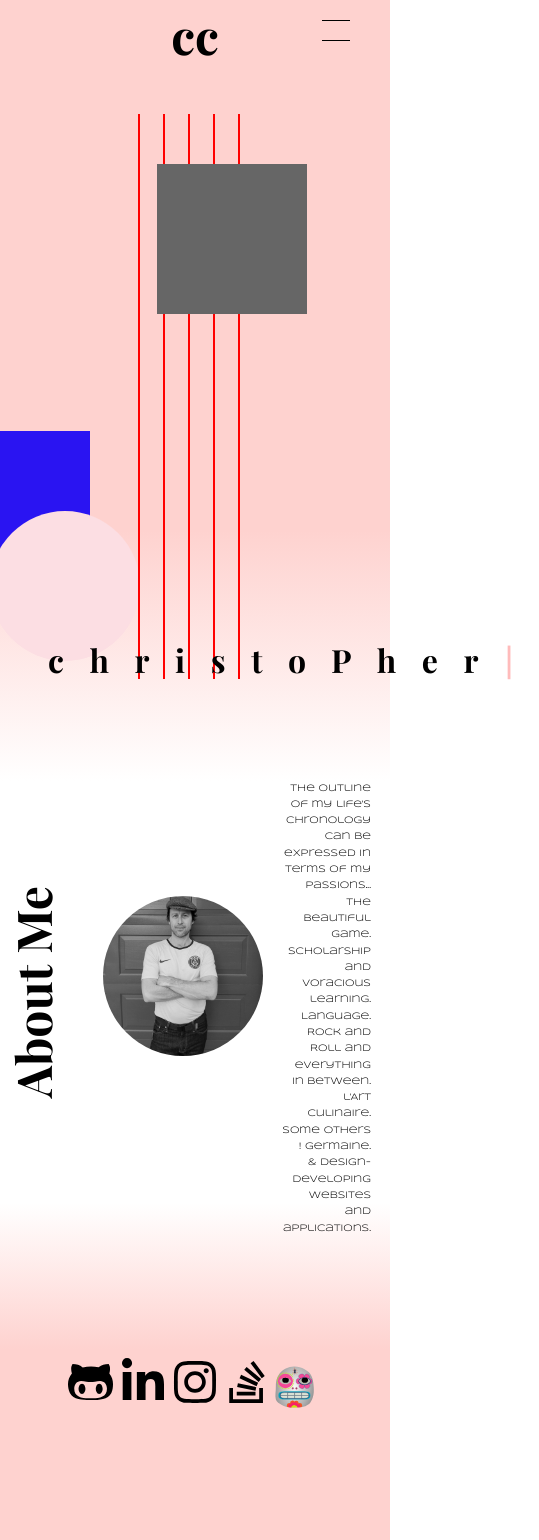
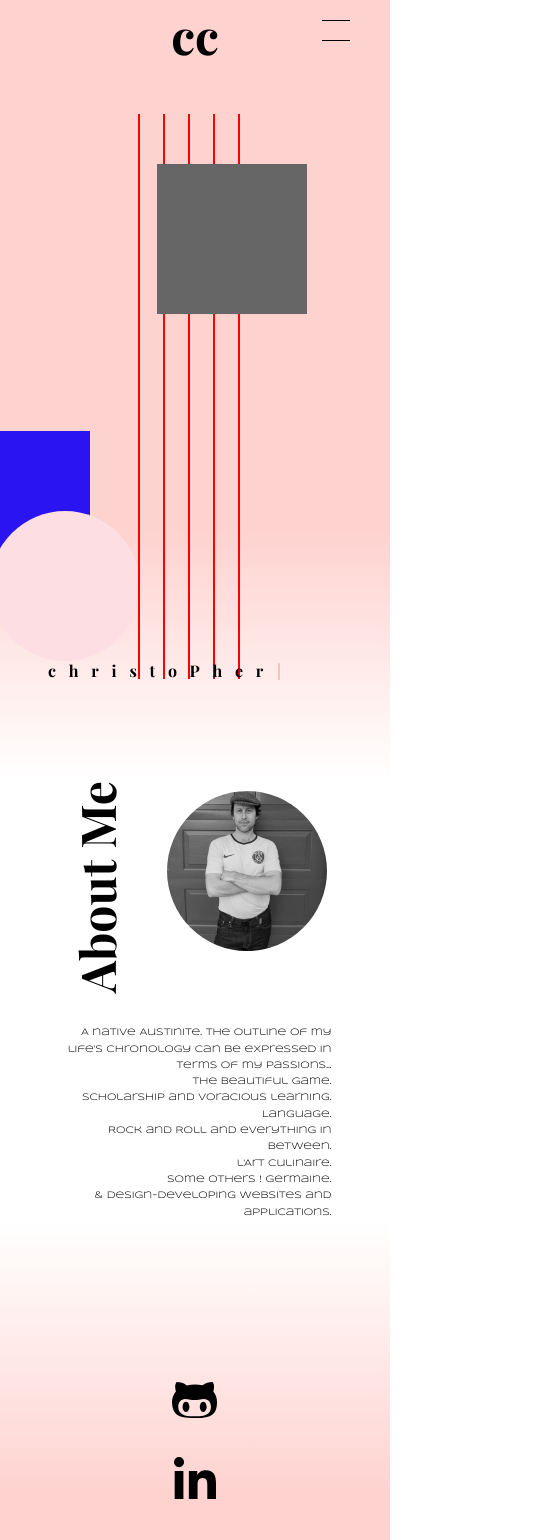
Before and after one commit to christopherConcannon/portfolio-2020, a React (Create React App) app: page / in a window 390 px wide. Shown: the top 1540 px of the page, 539 px wide, since content can reach past the window. Built offline with nearby package versions, Linux system fonts and the light colour scheme.

Commit message:
refactor mobile styles

```diff
--- a/src/components/About/About.css
+++ b/src/components/About/About.css
@@ -13,6 +13,11 @@
 	transform: rotate(180deg);
 	/* margin-right: 30%; */
 	margin-right: 10%;
+}
+
+.About-header-wrapper {
+  display: flex;
+  align-items: center;
 }
 
 .About-content {
@@ -53,8 +58,24 @@
 	}
 }
 
-@media screen and (max-width: 575px) {
+@media screen and (max-width: 576px) {
+  .About {
+    display: block;
+    height: auto;
+  }
+
+  .About-header-wrapper {
+  justify-content: center;
+  margin-bottom: 2rem;
+
+  }
+
 	.About-content p {
 		font-size: 0.6rem;
-	}
+  }
+
 }
+
+@media screen and (max-width: 414px) {
+
+}
--- a/src/components/About/About.js
+++ b/src/components/About/About.js
@@ -1,30 +1,31 @@
-import React from 'react'
-import portrait from '../../assets/images/web-sized-portrait.jpg'
-import './About.css'
+import React from 'react';
+import portrait from '../../assets/images/web-sized-portrait.jpg';
+import './About.css';
 
 function About() {
 	return (
 		<section className="About" id="abt-me">
+			<div className="About-header-wrapper">
 				<div className="About-title">
-          <h2>
-            About Me
-          </h2>
+					<h2>About Me</h2>
 				</div>
 				<img src={portrait} alt="portrait" className="About-portrait" />
+			</div>
 			<div className="About-content">
 				<p>
-            A native Austinite.  The outline of my life's chronology can be expressed in terms of my passions...
-            <br/>The Beautiful Game.
-            <br/>Scholarship and voracious learning.
-            <br/>Language.
-            <br/>Rock and Roll and everything in between.
-            <br/>l'Art culinaire.
-            <br/>Some others ! germaine.
-            <br/>& design-developing websites and applications.
+					A native Austinite. The outline of my life's chronology can be
+					expressed in terms of my passions...
+					<br />The Beautiful Game.
+					<br />Scholarship and voracious learning.
+					<br />Language.
+					<br />Rock and Roll and everything in between.
+					<br />l'Art culinaire.
+					<br />Some others ! germaine.
+					<br />& design-developing websites and applications.
 				</p>
 			</div>
 		</section>
-  )
+	);
 }
 
-export default About
+export default About;
--- a/src/components/Contact/Contact.css
+++ b/src/components/Contact/Contact.css
@@ -6,7 +6,7 @@
   position: relative;
 	background-color: #000000;
   border-radius: 10px;
-  padding: 8rem;
+  padding: 5rem;
 }
 
 .Contact-wrapper:after {
@@ -92,3 +92,10 @@
 		font-size: .7rem;
 	}
 }
+
+@media screen and (max-width: 576px) {
+  .Contact-wrapper {
+    padding: 2rem 1rem;
+  }
+
+}
--- a/src/components/Footer/Footer.css
+++ b/src/components/Footer/Footer.css
@@ -60,7 +60,7 @@
 	width: 6rem;
 	height: 6rem;
 	padding-top: 1rem;
-	padding-right: .6rem;
+	/* padding-right: .6rem; */
 }
 
 
@@ -75,7 +75,19 @@
 .Footer .Footer-social-links img {
   width: 4rem;
   height: 4rem;
-  padding-right: 1.4rem;
+  /* padding-right: 1.4rem; */
 }
 
 }
+
+@media screen and (max-width: 576px) {
+  .Footer .Footer-social-links  {
+    flex-direction: column;
+    align-items: center;
+}
+
+.Footer .Footer-social-links img {
+  text-align: center;
+
+}
+}
--- a/src/components/Header/Header.css
+++ b/src/components/Header/Header.css
@@ -95,7 +95,7 @@
 	}
 
   .Header-hero h1 {
-    font-size: 2rem;
+    font-size: 1.5rem;
   }
 
 	.Header-line {
@@ -123,3 +123,10 @@
 	}
 
 }
+
+@media screen and (max-width: 576px) {
+  .Header-hero h1 {
+    font-size: 1rem;
+  }
+
+}
--- a/src/components/Navigation/Navigation.js
+++ b/src/components/Navigation/Navigation.js
@@ -59,7 +59,7 @@ function Navigation({ currentPage, setCurrentPage }) {
 									{links.map((link) => (
 										<li onClick={() => setChecked(false)} className="Navigation-nav-item" key={link}>
 											<a
-												href="{'#' + link.toLowerCase()}"
+												href="#root"
 												onClick={() => setCurrentPage(link)}
 												className={
 													currentPage === link ? (
```
Lines whose indentation alone changed are shown as unchanged.
